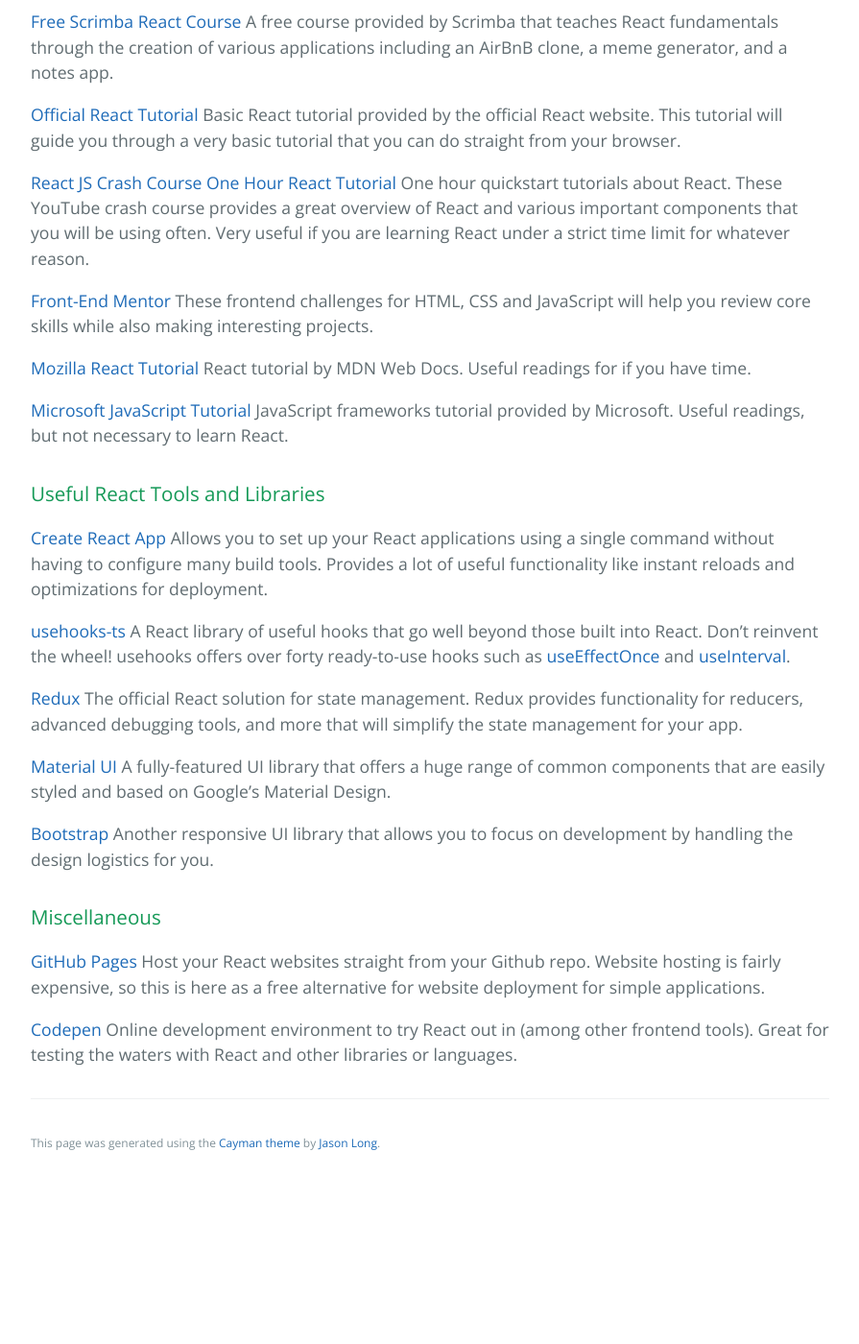
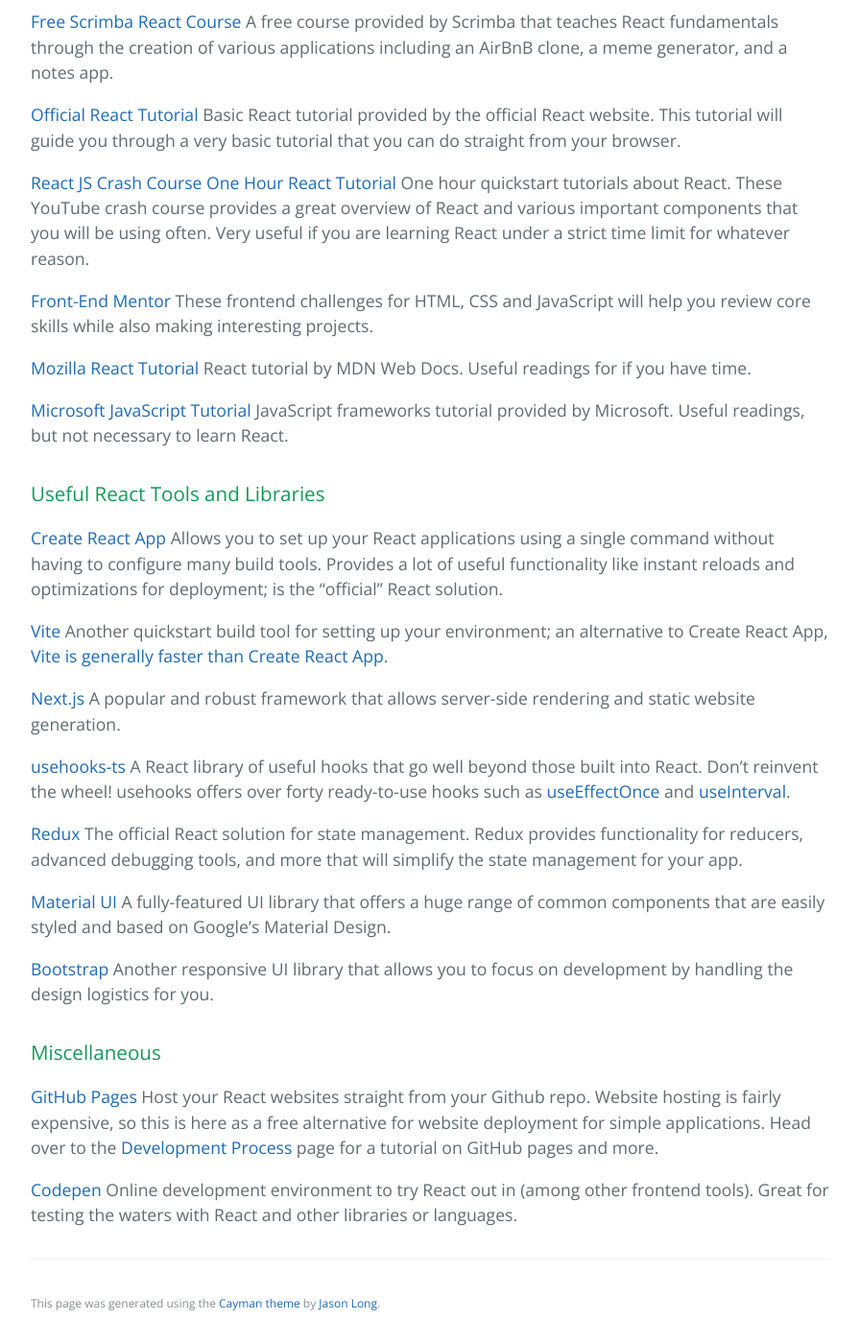
Before and after one commit to learning-software-engineering/learning-software-engineering.github.io, a Jekyll site: the page built from Topics/Tech_Stacks/React.md, in a window 1280 px wide and 1400 px high, scrolled down 995 px. Shown: the whole window at 96% size, without its empty margins (192-1087 px from the left). Built offline with Jekyll 4.4.1, drawn with Linux system fonts in a browser that asks for light colours; our own code applies the rules of GitHub Pages for plain Markdown files; before the commit the page ends 2228 px from its top, so only the background shows below that; some of the changed text lies outside the part shown.

Commit message:
Update React.md

```diff
--- a/Topics/Tech_Stacks/React.md
+++ b/Topics/Tech_Stacks/React.md
@@ -38,7 +38,13 @@
 ### Useful React Tools and Libraries
 
 [Create React App](https://create-react-app.dev/)
-Allows you to set up your React applications using a single command without having to configure many build tools. Provides a lot of useful functionality like instant reloads and optimizations for deployment.
+Allows you to set up your React applications using a single command without having to configure many build tools. Provides a lot of useful functionality like instant reloads and optimizations for deployment; is the "official" React solution.
+
+[Vite](https://vitejs.dev/)
+Another quickstart build tool for setting up your environment; an alternative to Create React App, [Vite is generally faster than Create React App](https://www.dhiwise.com/post/react-build-tools-create-react-app-with-vite-vs-cra-tool).
+
+[Next.js](https://nextjs.org/)
+A popular and robust framework that allows server-side rendering and static website generation.
 
 [usehooks-ts](https://usehooks-ts.com/)
 A React library of useful hooks that go well beyond those built into React. Don't reinvent the wheel! usehooks offers over forty ready-to-use hooks such as [useEffectOnce](https://usehooks-ts.com/react-hook/use-effect-once) and [useInterval](https://usehooks-ts.com/react-hook/use-interval).
@@ -55,7 +61,7 @@
 ### Miscellaneous
 
 [GitHub Pages](https://pages.github.com/)
-Host your React websites straight from your Github repo. Website hosting is fairly expensive, so this is here as a free alternative for website deployment for simple applications.
+Host your React websites straight from your Github repo. Website hosting is fairly expensive, so this is here as a free alternative for website deployment for simple applications. Head over to the [Development Process](https://learning-software-engineering.github.io/Topics/Development_Process/) page for a tutorial on GitHub pages and more.
 
 [Codepen](https://codepen.io/)
 Online development environment to try React out in (among other frontend tools). Great for testing the waters with React and other libraries or languages.
```
Also changed, not shown: other parts of Topics/Tech_Stacks/React.md (+1 -1 lines).
